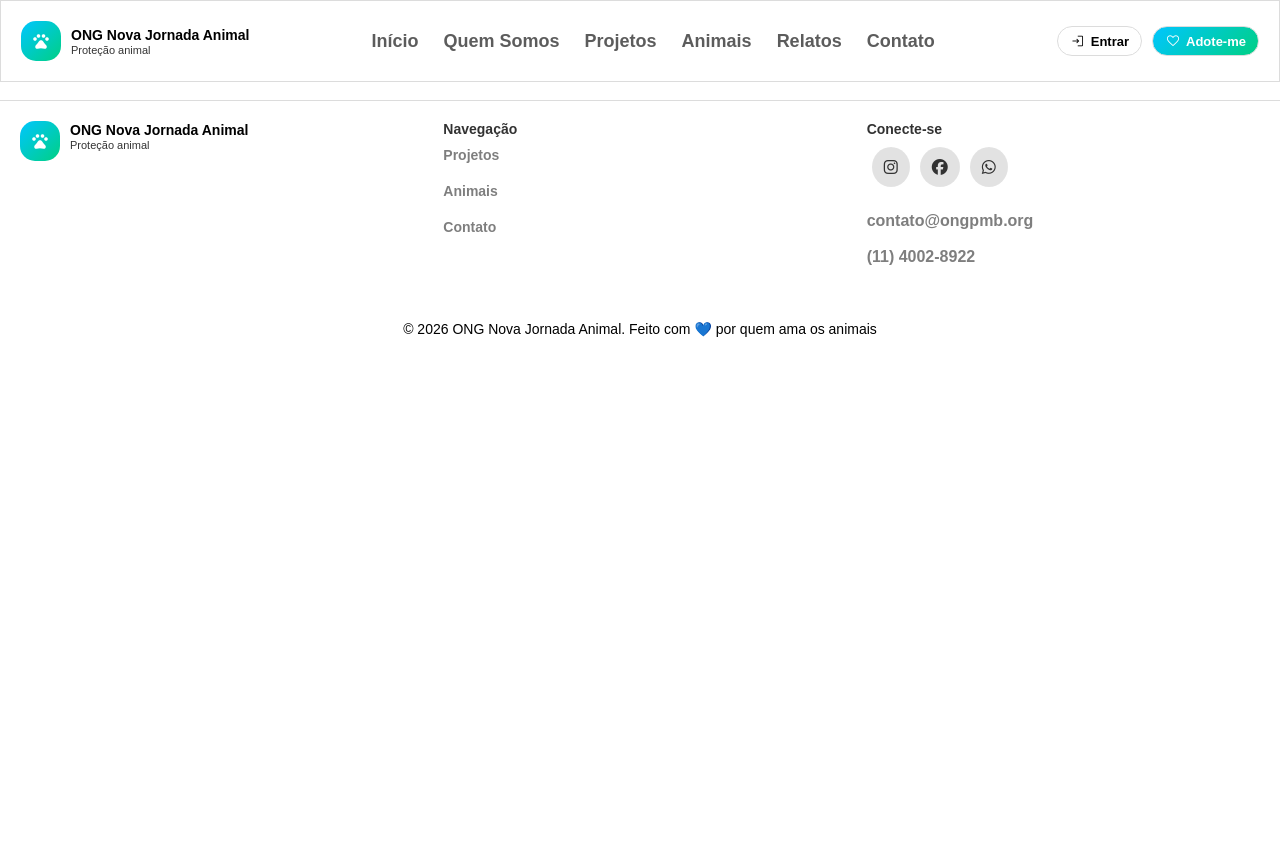
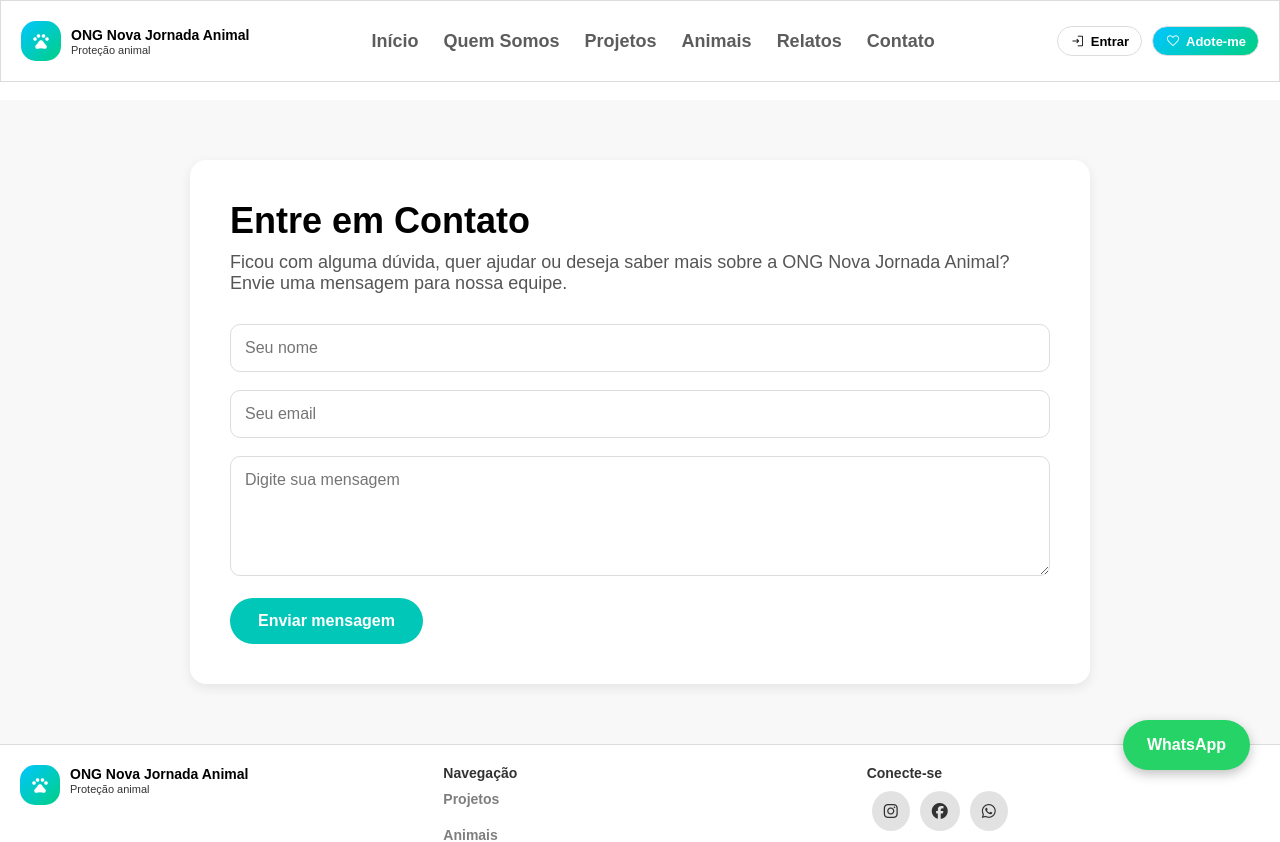
Before and after one commit to BrunoGomes13/ONG-Nova-Jornada, a React (Create React App) app: page /contato in a window 1280 px wide. Shown: the top 842 px of the page. Before the commit the page ends 800 px from the top, so only its background shows below. Built offline with nearby package versions, Linux system fonts and the light colour scheme.

Commit message:
Implementa página de contato com o  formulário validado e o botão WhatsApp

```diff
--- a/src/pages/Contato/Contato.js
+++ b/src/pages/Contato/Contato.js
@@ -5,8 +5,113 @@ function Contato() {
     return (
         <>
             <Header />
+
+        {/* Conteúdo principal da página */}
+            <main style={{
+                padding: "60px 80px",
+                minHeight: "500px",
+                backgroundColor: "#f8f8f8"
+            }}>
+                <section style={{
+                    maxWidth: "900px",
+                    margin: "0 auto",
+                    backgroundColor: "#ffffff",
+                    padding: "40px",
+                    borderRadius: "16px",
+                    boxShadow: "0 4px 12px rgba(0,0,0,0.08)"
+                }}>
+                    <h1 style={{ fontSize: "36px", marginBottom: "10px" }}>
+                        Entre em Contato
+                    </h1>
+
+                    <p style={{ fontSize: "18px", marginBottom: "30px", color: "#555" }}>
+                        Ficou com alguma dúvida, quer ajudar ou deseja saber mais sobre a ONG Nova Jornada Animal?
+                        Envie uma mensagem para nossa equipe.
+                    </p>
+
+
+                    {/* Formulário de contato */}
+                    <form>
+                        <input
+                            type="text"
+                            placeholder="Seu nome"
+                            style={inputStyle}
+                            required
+                        />
+
+                        <input
+                            type="email"
+                            placeholder="Seu email"
+                            style={inputStyle}
+                            required
+                        />
+
+                        <textarea
+                            placeholder="Digite sua mensagem"
+                            rows="5"
+                            style={inputStyle}
+                            required
+                        ></textarea>
+
+                        <button type="submit" style={buttonStyle}>
+                            Enviar mensagem
+                        </button>
+                    </form>
+                </section>
+
+                {/* Botão flutuante do WhatsApp */}
+                <a
+                    href="https://wa.me/558382247741"
+                    target="_blank"
+                    rel="noopener noreferrer"
+                    style={whatsappButton}
+                >
+                    WhatsApp
+                </a>
+            </main>
+
             <Footer />
         </>
     )
 }
-export default Contato;
+
+// Estilo dos campos do formulário
+const inputStyle = {
+    width: "100%",
+    padding: "14px",
+    marginBottom: "18px",
+    borderRadius: "10px",
+    border: "1px solid #ddd",
+    fontSize: "16px",
+    outline: "none"
+}
+
+// Estilo do botão de envio
+const buttonStyle = {
+    backgroundColor: "#00c7b7",
+    color: "#fff",
+    border: "none",
+    padding: "14px 28px",
+    borderRadius: "25px",
+    fontSize: "16px",
+    fontWeight: "bold",
+    cursor: "pointer"
+}
+
+// Estilo do botão flutuante do WhatsApp
+const whatsappButton = {
+    position: "fixed",
+    right: "30px",
+    bottom: "30px",
+    backgroundColor: "#25D366",
+    color: "#fff",
+    padding: "16px 24px",
+    borderRadius: "50px",
+    textDecoration: "none",
+    fontWeight: "bold",
+    fontSize: "16px",
+    boxShadow: "0 4px 12px rgba(0,0,0,0.25)",
+    zIndex: "1000"
+}
+
+export default Contato
```
